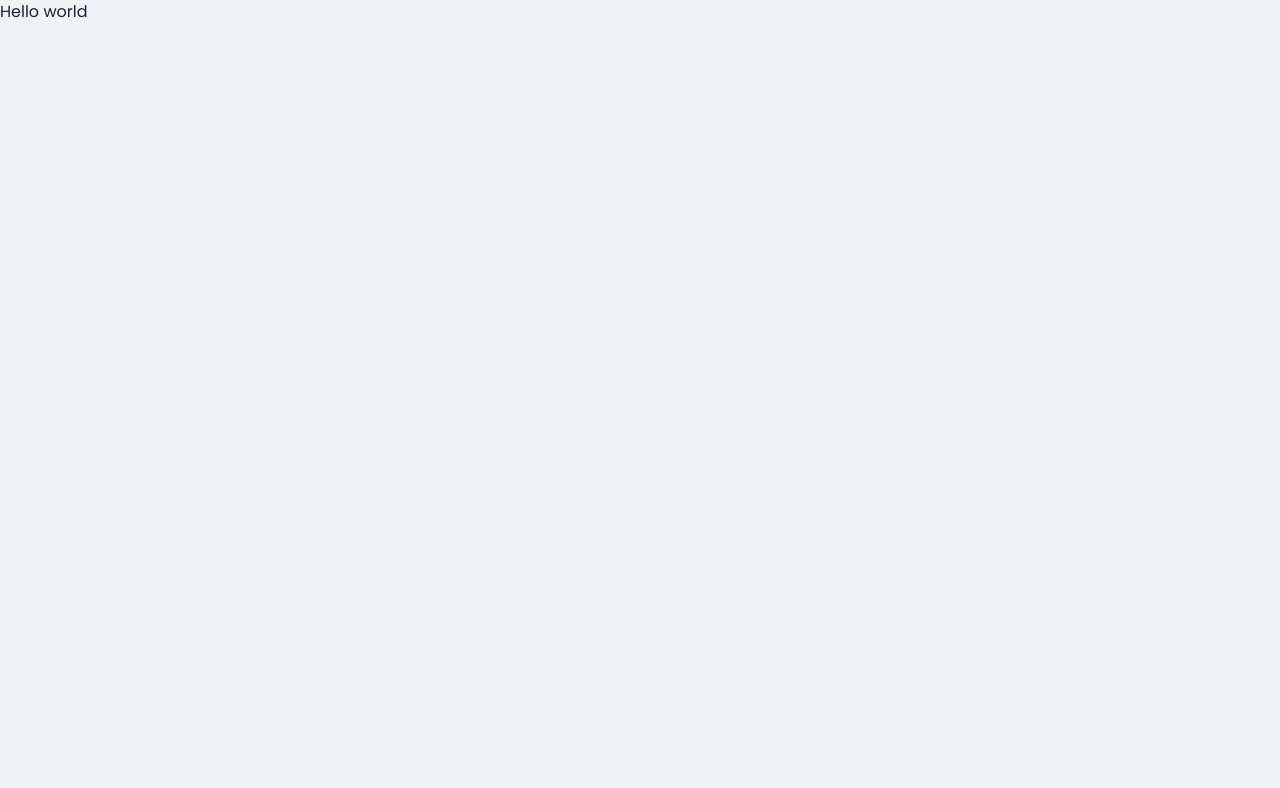
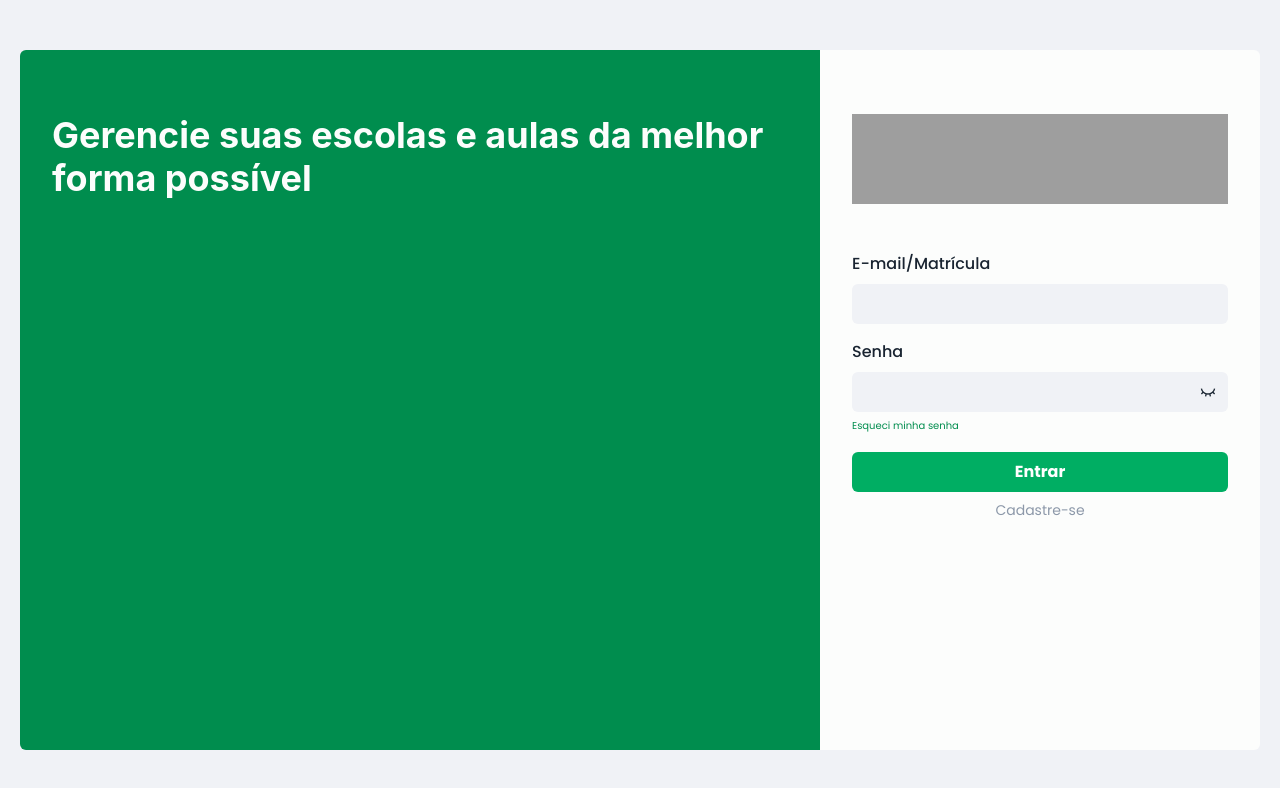
Before and after one commit to maiselfy/ideedutech-frontend, a Next.js app: page / in a window 1280 px wide. Shown: the top 788 px of the page. Built offline with nearby package versions, Linux system fonts and the light colour scheme; grey boxes are pictures that could not be loaded.

Commit message:
feat: login page

```diff
--- a/src/components/admin/sidebar.tsx
+++ b/src/components/admin/sidebar.tsx
@@ -3,7 +3,7 @@ import React from 'react';
 
 const AdminSidebar: React.FC = () => {
   return (
-    <Flex background="gray.50" padding="4" justify="center">
+    <Flex background="gray.50" padding="4" justify="center" _hover="gray.200">
       <Image src="https://user-images.githubusercontent.com/49327985/154309877-cd022fe2-feb8-4193-b61a-baea24104eec.svg" />
       <Spacer />
       <Flex>
--- /dev/null
+++ b/src/components/form/InputPassword.tsx
@@ -0,0 +1,57 @@
+import { forwardRef, ForwardRefRenderFunction, useState } from 'react';
+import {
+  FormControl,
+  Input as ChakraInput,
+  FormLabel,
+  InputProps as ChackraInputProps,
+  FormErrorMessage,
+  InputRightElement,
+  InputGroup,
+  IconButton,
+  Center,
+} from '@chakra-ui/react';
+import { FieldError } from 'react-hook-form';
+import { RiEyeCloseLine, RiEyeLine } from 'react-icons/ri';
+
+interface InputProps extends ChackraInputProps {
+  name: string;
+  label?: string;
+  error?: FieldError;
+  mask?: string;
+  maskChar?: string;
+}
+
+const InputBase: ForwardRefRenderFunction<HTMLInputElement, InputProps> = (
+  { name, label, error = null, ...rest },
+  ref
+) => {
+  const [show, setShow] = useState(false);
+  return (
+    <FormControl isInvalid={!!error}>
+      {!!label && <FormLabel htmlFor={name}>{label}</FormLabel>}
+      <InputGroup>
+        <ChakraInput
+          id={name}
+          name={name}
+          focusBorderColor="green.600"
+          bg="gray.100"
+          variant="filled"
+          type={show ? 'text' : 'password'}
+          _hover={{ bgColor: 'gray.200' }}
+          ref={ref}
+          {...rest}
+        />
+        <InputRightElement>
+          <IconButton
+            variant="ghost"
+            _hover={{ bgColor: 'trasparent' }}
+            icon={show ? <RiEyeLine /> : <RiEyeCloseLine />}
+            onClick={() => setShow(!show)}
+          />
+        </InputRightElement>
+      </InputGroup>
+      {!!error && <FormErrorMessage>{error.message}</FormErrorMessage>}
+    </FormControl>
+  );
+};
+export const InputPassword = forwardRef(InputBase);
--- a/src/pages/index.tsx
+++ b/src/pages/index.tsx
@@ -1,5 +1,70 @@
+import { Input } from '@/components/form/Input';
+import { InputPassword } from '@/components/form/InputPassword';
+import {
+  Box,
+  Button,
+  Center,
+  Flex,
+  Heading,
+  Image,
+  Link,
+  Text,
+  VStack,
+} from '@chakra-ui/react';
+
 export default function Home() {
   return (
-    <h1>Hello world</h1>
-  )
+    <Flex
+      w="100%"
+      h="100vh"
+      background="gray.100"
+      alignItems="center"
+      justifyContent="center"
+    >
+      <Flex h="700">
+        <Box h="100%" w="800px" borderLeftRadius="md" bg="green.600" p="8">
+          <Heading color="gray.50" paddingTop="8">
+            Gerencie suas escolas e aulas da melhor forma possível
+          </Heading>
+        </Box>
+        <Flex
+          flexDir="column"
+          bg="gray.50"
+          p="8"
+          minWidth="400px"
+          borderRightRadius="md"
+        >
+          <Image
+            w="90"
+            h="90"
+            marginBottom="12"
+            marginTop="8"
+            src="https://user-images.githubusercontent.com/49327985/154309877-cd022fe2-feb8-4193-b61a-baea24104eec.svg"
+          />
+          <VStack spacing="4">
+            <Input label="E-mail/Matrícula" />
+            <Box w="100%">
+              <InputPassword label="Senha" />
+              <Link fontSize="x-small" color="green.600">
+                Esqueci minha senha
+              </Link>
+            </Box>
+            <Flex
+              flexDir="column"
+              w="100%"
+              justify="center"
+              alignItems="center"
+            >
+              <Button colorScheme="green" w="100%" marginBottom="2">
+                Entrar
+              </Button>
+              <Link fontSize="sm" color="gray.400">
+                Cadastre-se
+              </Link>
+            </Flex>
+          </VStack>
+        </Flex>
+      </Flex>
+    </Flex>
+  );
 }
```
